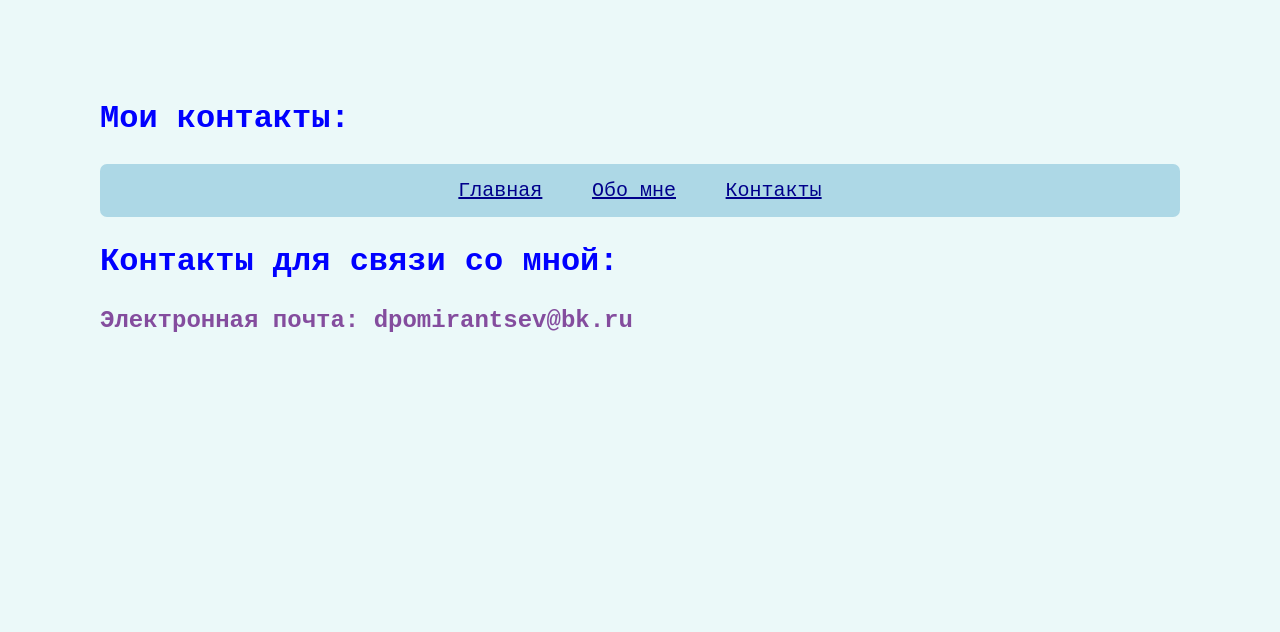
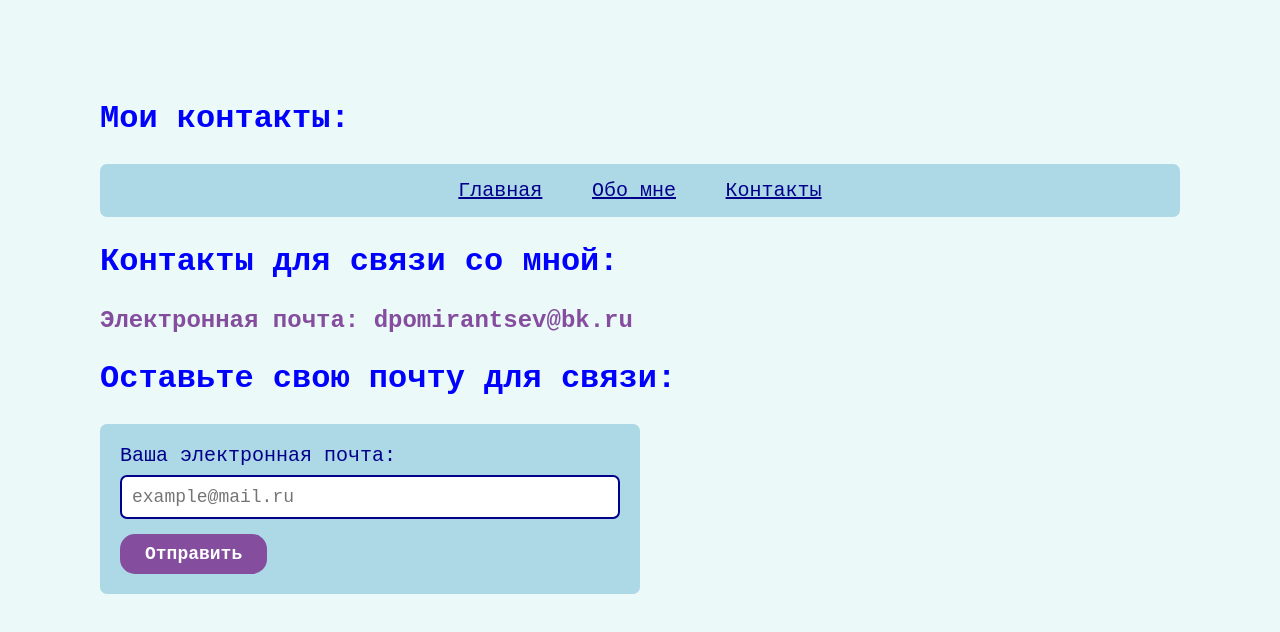
Before and after one commit to archhs/html-css, a plain HTML site: page contacts.html in a window 1280 px wide. Drawn offline with Linux system fonts and the light colour scheme.

Commit message:
Add files via upload

```diff
--- a/contacts.html
+++ b/contacts.html
@@ -15,5 +15,11 @@
     </nav>
     <h2>Контакты для связи со мной:</h2>
     <p>Электронная почта: dpomirantsev@bk.ru</p>
+    <h2>Оставьте свою почту для связи:</h2>
+    <form action="#" method="post" class="contact-form">
+        <label for="email">Ваша электронная почта:</label>
+        <input type="email" id="email" name="email" placeholder="example@mail.ru" required>
+        <button type="submit">Отправить</button>
+    </form>
 </body>
 </html>
--- a/style.css
+++ b/style.css
@@ -47,3 +47,70 @@ p {
 a {
     font-size: 32px;
 }
+#details-btn {
+    display: block;
+    margin: 20px auto;
+    padding: 10px 25px;
+    font-family: 'Courier New', Courier, monospace;
+    font-size: 20px;
+    font-weight: bold;
+    color: white;
+    background-color: #844d9e;
+    border: none;
+    border-radius: 15px;
+    cursor: pointer;
+    transition: background-color 0.3s;
+}
+
+#details-btn:hover {
+    background-color: blue;
+}
+
+/* Скрытый текст */
+.hidden {
+    display: none;
+}
+
+/* Форма обратной связи */
+.contact-form {
+    margin-top: 20px;
+    padding: 20px;
+    background-color: lightblue;
+    border-radius: 7px;
+    max-width: 500px;
+}
+
+.contact-form label {
+    display: block;
+    font-size: 20px;
+    margin-bottom: 8px;
+    color: darkblue;
+}
+
+.contact-form input[type="email"] {
+    width: 100%;
+    padding: 10px;
+    font-family: 'Courier New', Courier, monospace;
+    font-size: 18px;
+    border: 2px solid darkblue;
+    border-radius: 7px;
+    box-sizing: border-box;
+    margin-bottom: 15px;
+}
+
+.contact-form button {
+    padding: 10px 25px;
+    font-family: 'Courier New', Courier, monospace;
+    font-size: 18px;
+    font-weight: bold;
+    color: white;
+    background-color: #844d9e;
+    border: none;
+    border-radius: 15px;
+    cursor: pointer;
+    transition: background-color 0.3s;
+}
+
+.contact-form button:hover {
+    background-color: blue;
+}
```
Also changed, not shown: index.html (+6 -1 lines), script.js (added, +7 -0 lines).
